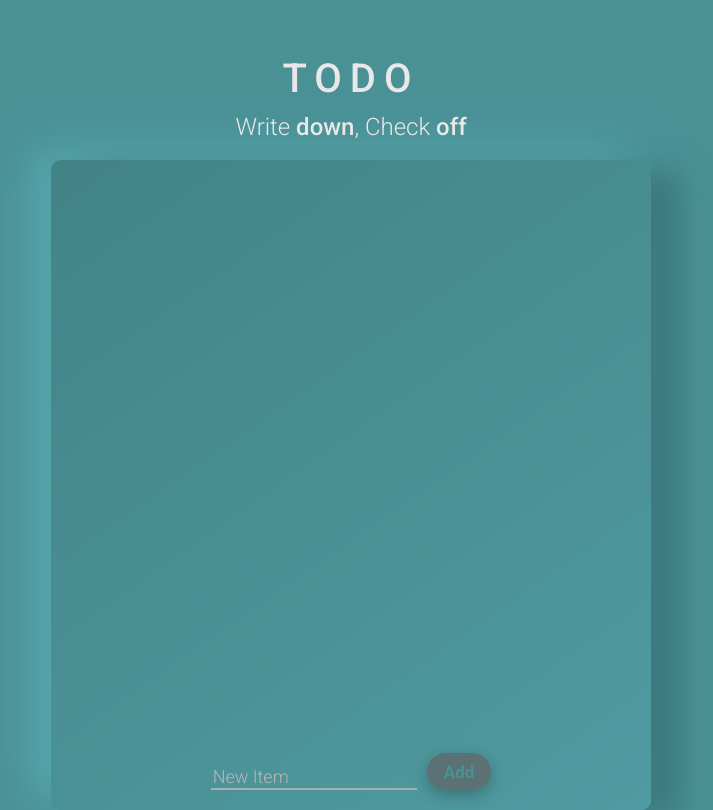
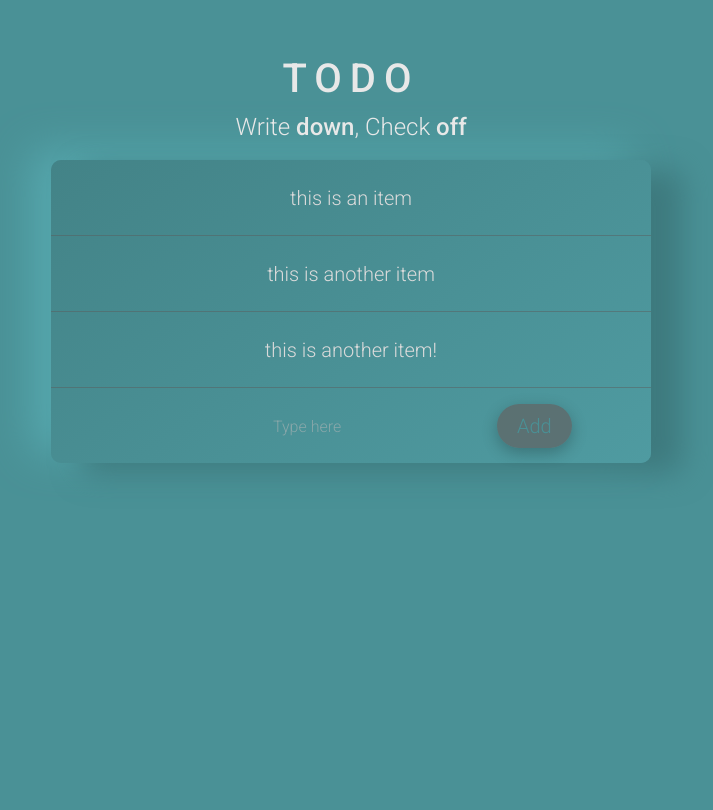
Before and after one commit to noel-pena/Todo-List-React, a React (Vite) app: page / in a window 1280 px wide. Shown: the whole page, without its empty margins (289-1002 px from the left). Built offline with nearby package versions, Linux system fonts and the light colour scheme.

Commit message:
todo items

```diff
--- a/src/App.css
+++ b/src/App.css
@@ -14,7 +14,6 @@ html {
 }
 
 .container {
-  height: 650px;
   width: 350px !important;
   border-radius: 10px;
   background: linear-gradient(145deg, #438387, #4f9ba1);
@@ -35,23 +34,23 @@ input[type="text"] {
   background: transparent;
   font-size: 18px;
   font-weight: 300;
-  border-bottom: 0px solid #4a9196; /* Add a black bottom border */
-  transition: border-bottom 0.3s ease; /* Add a smooth transition effect */
+  border-bottom: 1px solid #b6b6b645;
+  transition: border-bottom 0.1s ease;
 }
 
 input[type="text"]:focus {
   outline: none;
-  border-bottom: 2px solid #b6b6b6d5; /* Increase the border thickness and change color on focus */
+  border-bottom: 0px solid #b6b6b6d5;
 }
 
 .input-group {
   margin: 0 auto;
   max-width: 160px;
-  min-height: 70px;
+  min-height: 75px;
+  gap: 10px;
   display: flex;
-  align-items: flex-end;
-  justify-content: center;
-  padding-bottom: 20px;
+  align-items: center;
+  justify-content: space-evenly;
 }
 
 .submit-button {
@@ -96,5 +95,37 @@ input[type="text"]:focus {
 }
 
 ::placeholder {
-  color: rgb(184, 184, 184);
+  color: rgba(184, 184, 184, 0.564);
+  font-size: 1rem;
+  margin-bottom: 10px;
 }
+
+.item-container {
+  width: 100%;
+}
+
+.item {
+  height: 75px;
+  width: 100%;
+  display: flex;
+  align-items: center;
+  justify-content: center;
+  flex-direction: column;
+  border-bottom: 1px solid;
+
+  border-color: #5a5a5a7a;
+  cursor: pointer;
+  color: #dadada;
+  transition: max-height 0.3s ease;
+}
+
+.item-text {
+  font-weight: 300;
+  font-size: 1rem;
+}
+
+@media (min-width: 530px) {
+  .item-text {
+    font-size: 1.25rem !important;
+  }
+}
--- a/src/components/ContainerBox.jsx
+++ b/src/components/ContainerBox.jsx
@@ -1,17 +1,11 @@
 import { Grid } from "@mui/material";
 import { AddItem } from "./sub-components/AddItem";
+import { ItemBox } from "./sub-components/ItemBox";
 
 export const ContainerBox = () => {
-  const StyledContainer = {
-    height: "650px",
-    width: "325px",
-    borderRadius: "10px",
-    background: "linear-gradient(145deg, #438387, #4f9ba1)",
-    boxShadow: "31px 10px 30px #3e7a7e, -20px -10px 40px #56a8ae",
-  };
-
   return (
-    <Grid container pt={3} style={{}} className="container">
+    <Grid container className="container">
+      <ItemBox />
       <AddItem />
     </Grid>
   );
--- a/src/components/sub-components/AddItem.jsx
+++ b/src/components/sub-components/AddItem.jsx
@@ -1,16 +1,18 @@
+import { Grid } from "@mui/material";
+
 export const AddItem = () => {
   return (
-    <>
+    <Grid container item>
       <form className="input-group" action="/add" method="post">
         <input
           type="text"
           name="newItem"
-          placeholder="New Item"
           autoComplete="off"
           autoFocus="true"
+          placeholder="Type here"
         />
         <button
-          className="submit-button"
+          className="submit-button item-text"
           type="submit"
           name="list"
           value="<%listTitle %>"
@@ -18,6 +20,6 @@ export const AddItem = () => {
           Add
         </button>
       </form>
-    </>
+    </Grid>
   );
 };
--- /dev/null
+++ b/src/components/sub-components/ItemBox.jsx
@@ -0,0 +1,21 @@
+import { Grid } from "@mui/material";
+
+export const ItemBox = () => {
+  const items = [
+    { id: 1, title: "this is an item" },
+    { id: 2, title: "this is another item" },
+    { id: 3, title: "this is another item!" },
+  ];
+
+  return (
+    <Grid container item>
+      <div className="item-container">
+        {items.map((item) => (
+          <div key={item.id} className="item item-text">
+            {item.title}
+          </div>
+        ))}
+      </div>
+    </Grid>
+  );
+};
```
